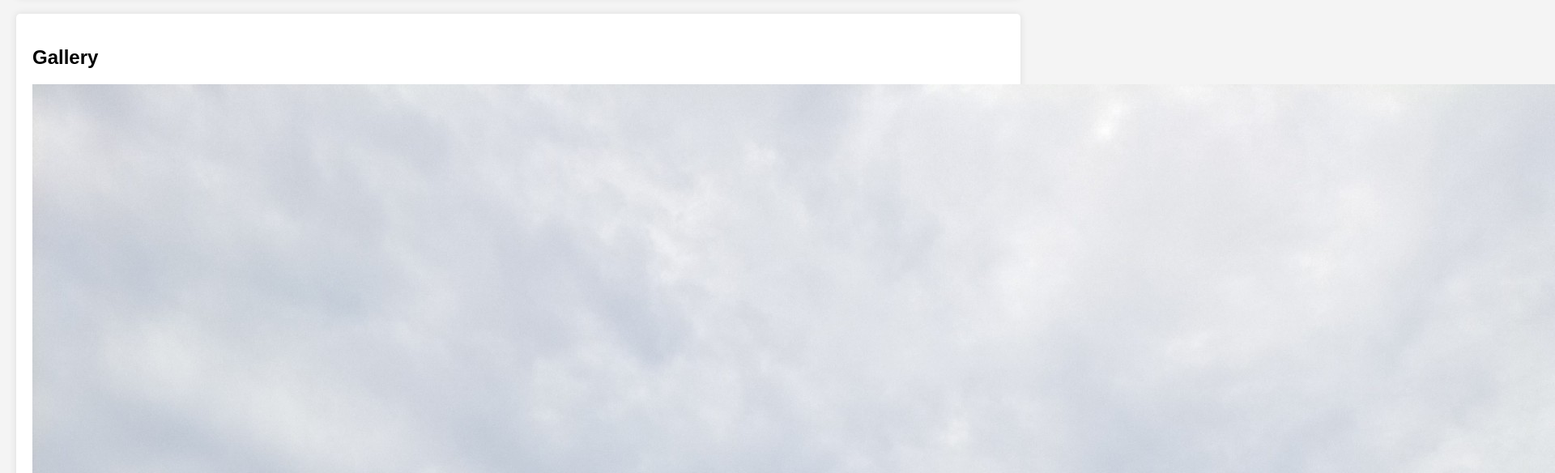
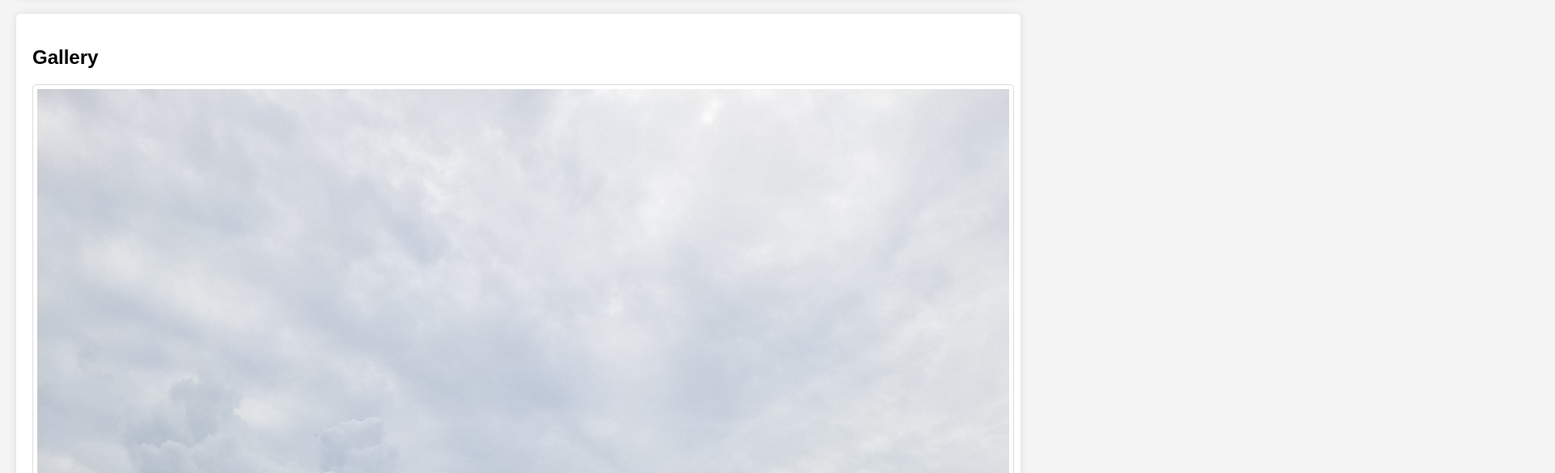
Before and after one commit to Kcode1A/DDK_git.github.io, a plain HTML site: page index.html in a window 1280 px wide. Shown: the part 472-1056 px from the top of the page at 81% size, 1920 px wide, since content can reach past the window. Drawn offline with Linux system fonts and the light colour scheme.

Commit message:
Chỉnh sửa lại ảnh

```diff
--- a/index.html
+++ b/index.html
@@ -23,7 +23,9 @@
         </section>
         <section>
             <h2>Gallery</h2>
-            <img src="assets/images/AboutMe.jpg" alt="Example Image">
+            <div style="text-align: center;">
+                <img src="assets/images/AboutMe.jpg" alt="Example Image" style="max-width: 100%; height: auto; border: 1px solid #ddd; border-radius: 4px; padding: 5px;">
+            </div></div>
         </section>
         <section>
             <h2>Contact</h2>
```
